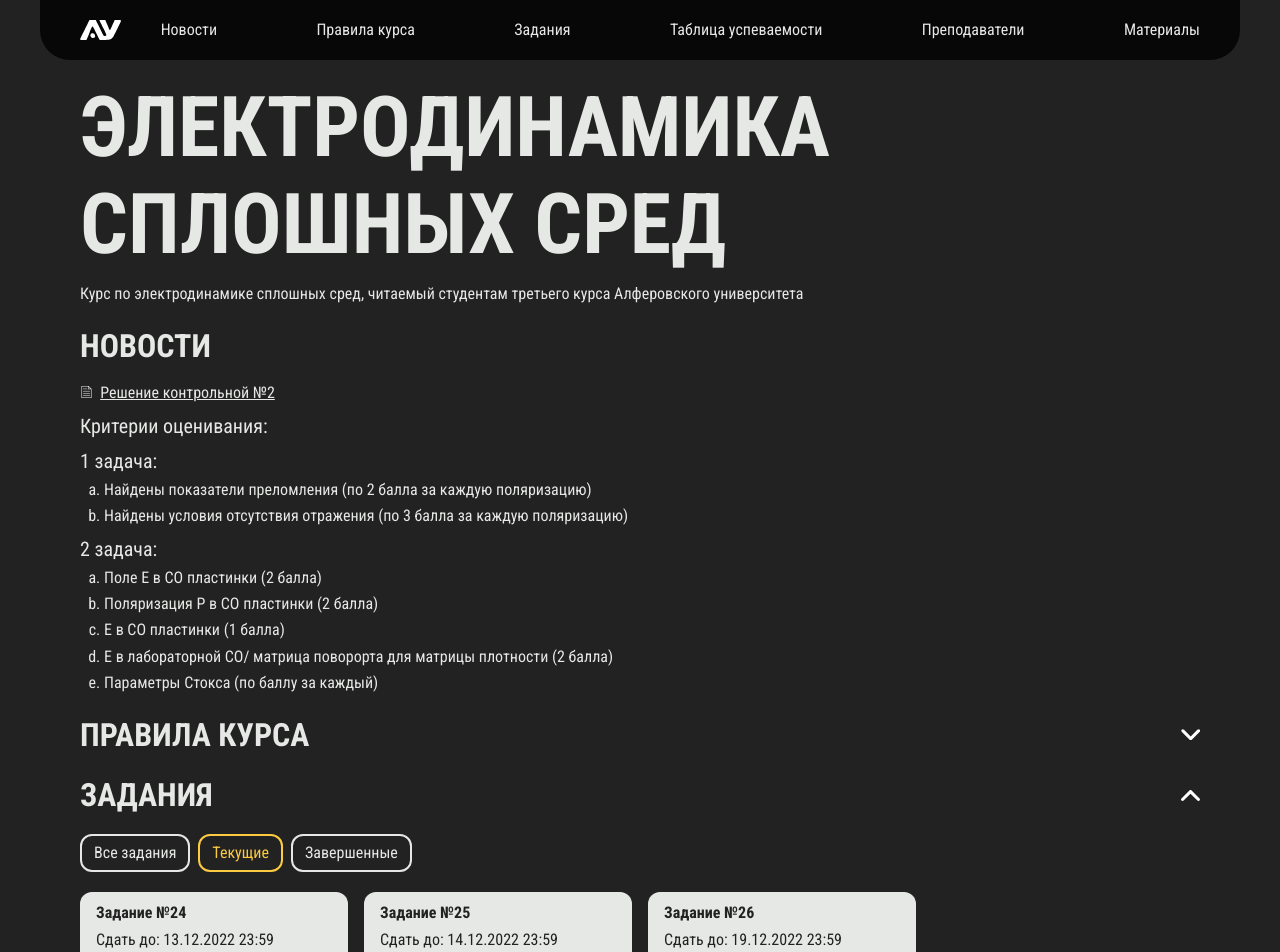
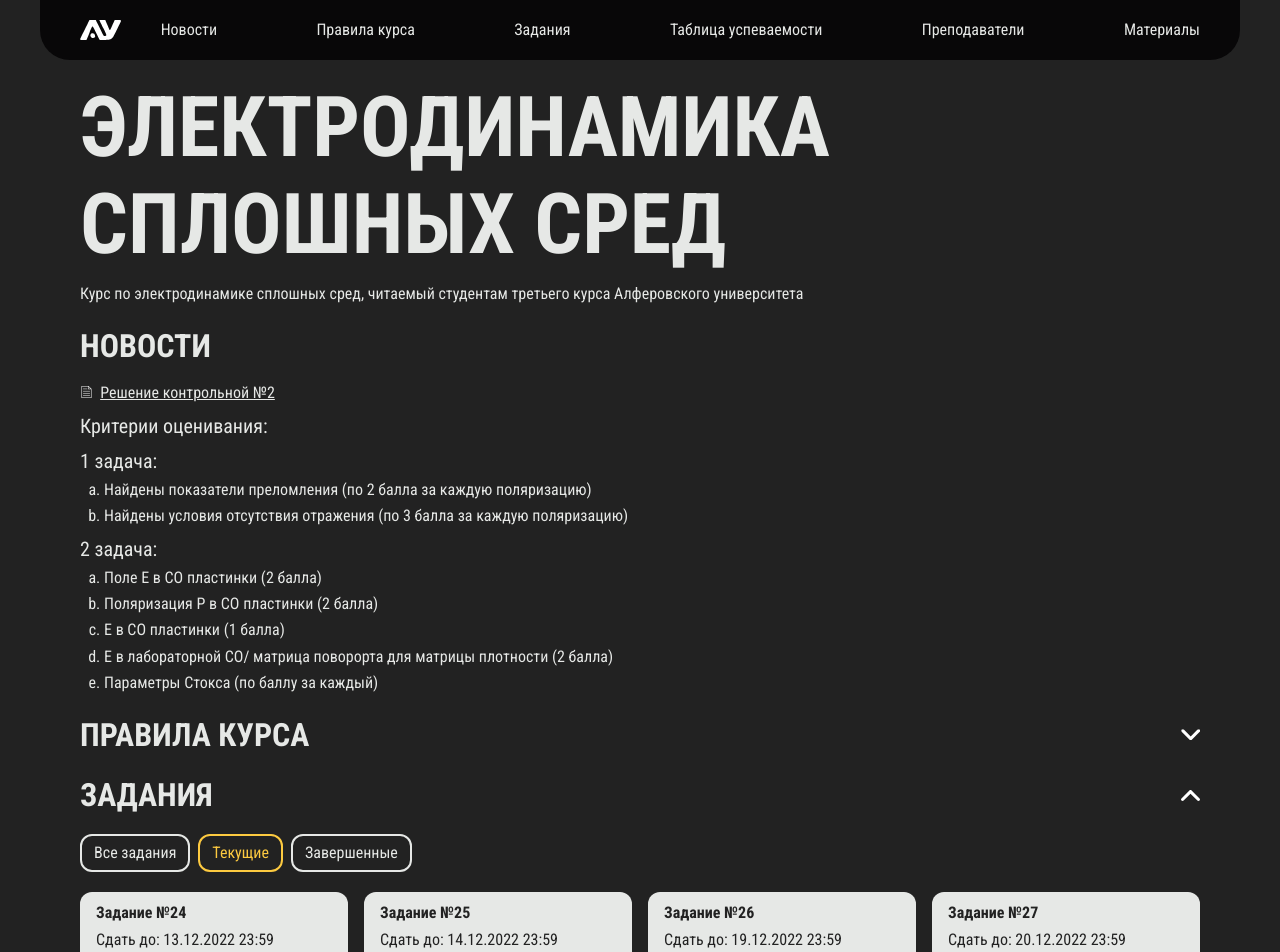
Before and after one commit to leppenen/ed_2022, a Vue app: page / in a window 1280 px wide. Shown: the top 952 px of the page. Built offline with nearby package versions, Linux system fonts and the light colour scheme.

Commit message:
add task 27

```diff
--- a/src/components/tasks-block.vue
+++ b/src/components/tasks-block.vue
@@ -27,6 +27,7 @@ import task23 from '@/assets/files/tasks/e23.pdf'
 import task24 from '@/assets/files/tasks/e24.pdf'
 import task25 from '@/assets/files/tasks/e25.pdf'
 import task26 from '@/assets/files/tasks/e26.pdf'
+import task27 from '@/assets/files/tasks/e27.pdf'
 import solve1 from '@/assets/files/tasks/e1a.pdf'
 import solve2 from '@/assets/files/tasks/e2a.pdf'
 import solve3 from '@/assets/files/tasks/e3a.pdf'
@@ -233,6 +234,12 @@ const tasks: Task[] = [
     taskFilePath: task26,
     solutionFilePath: '',
   },
+  {
+    taskName: 'Задание №27',
+    deadline: createDeadlineDate(2022, 12, 20),
+    taskFilePath: task27,
+    solutionFilePath: '',
+  },
 ]
 
 const filters: Filter[] = [
```
Also changed, not shown: 1 other file (tests, documents, lock files or other folders).
